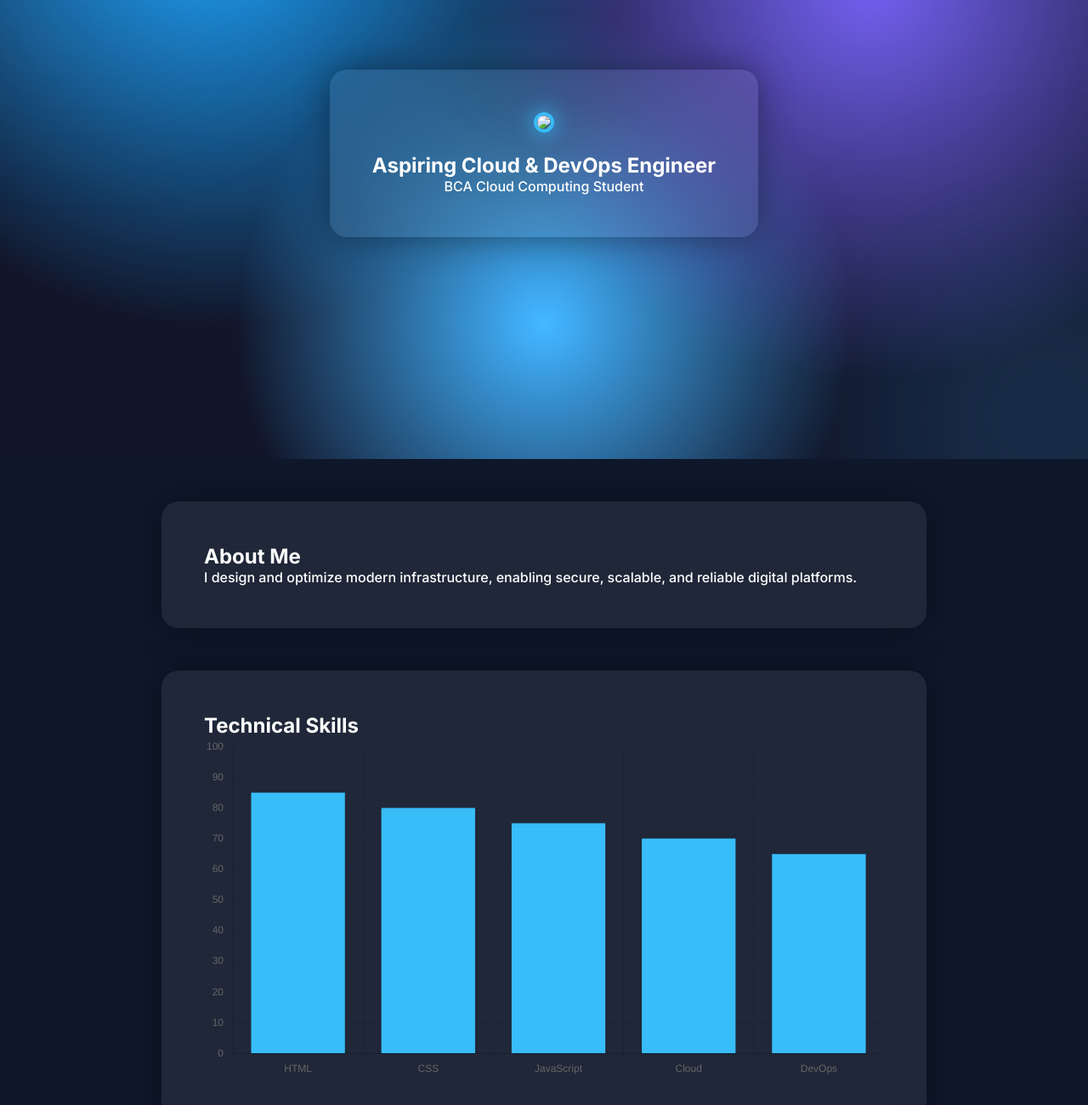
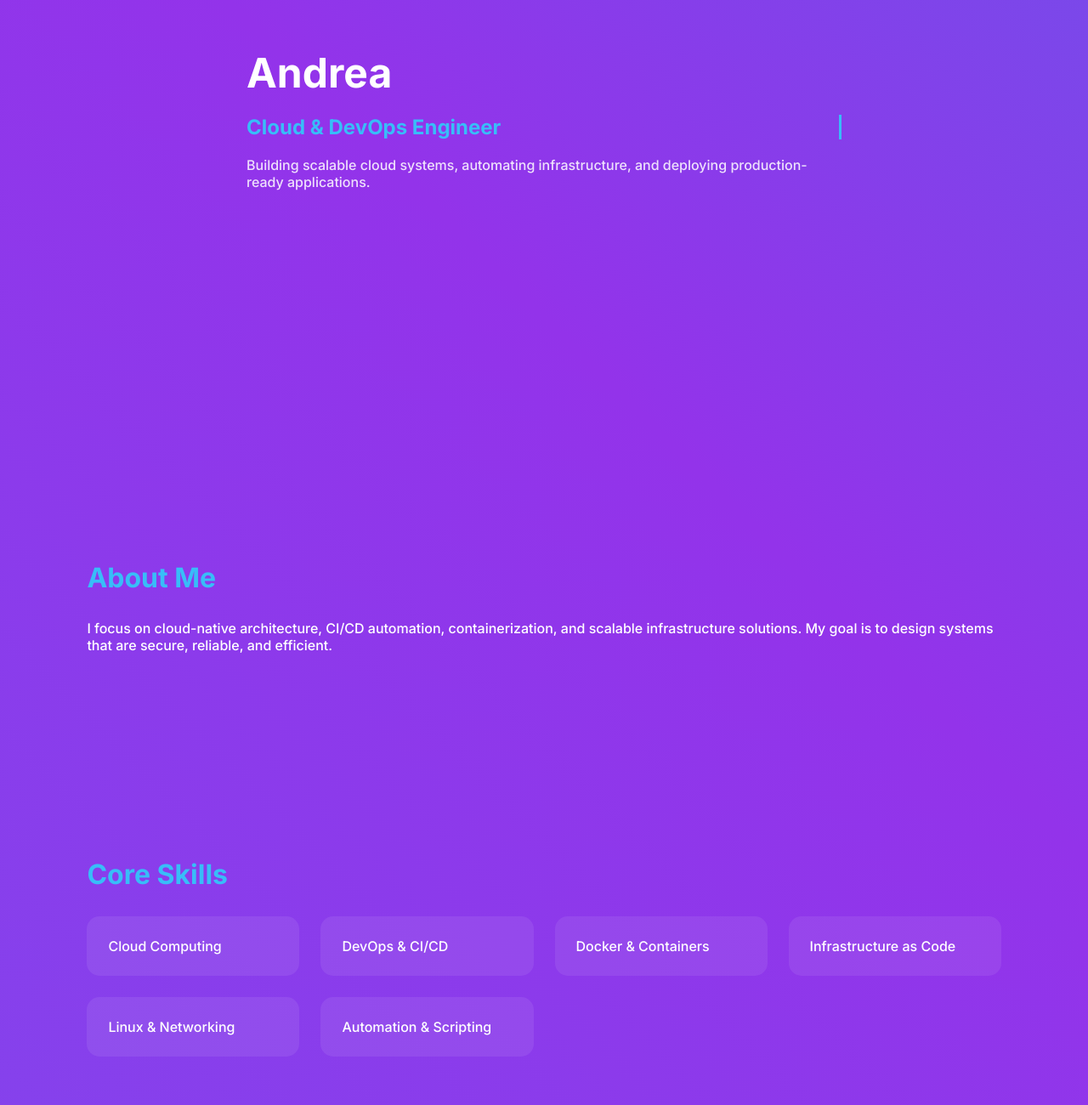
Before and after one commit to Andrea-Maria12/portfolio, a website: page index.html.html in a window 1280 px wide. Shown: the part 260-1560 px from the top of the page at 85% size. Drawn offline with nearby package versions, Linux system fonts and the light colour scheme.

Commit message:
Update index.html.html

```diff
--- a/index.html.html
+++ b/index.html.html
@@ -7,7 +7,6 @@
 
 <link href="https://fonts.googleapis.com/css2?family=Inter:wght@300;500;700&display=swap" rel="stylesheet">
 <script src="https://cdn.jsdelivr.net/npm/@supabase/supabase-js@2"></script>
-<script src="https://cdn.jsdelivr.net/npm/chart.js"></script>
 
 <style>
 *{
@@ -22,57 +21,41 @@ body{
 background:#0f172a;
 color:white;
 overflow-x:hidden;
-transition:0.4s;
 }
 
-/* ========= ANIMATED BACKGROUND ========= */
-.animated-bg{
+/* ===== Animated Gradient Background ===== */
+body::before{
+content:"";
 position:fixed;
-width:100%;
-height:100%;
-overflow:hidden;
+width:200%;
+height:200%;
+background:linear-gradient(45deg,#0ea5e9,#6366f1,#9333ea,#0ea5e9);
+background-size:400% 400%;
+animation:gradientShift 18s ease infinite;
 z-index:-2;
-background:radial-gradient(circle at 20% 20%, #0ea5e9, transparent 40%),
-radial-gradient(circle at 80% 30%, #6366f1, transparent 40%),
-radial-gradient(circle at 50% 80%, #38bdf8, transparent 40%),
-#0f172a;
-animation:moveBg 20s infinite alternate ease-in-out;
 }
 
-@keyframes moveBg{
-0%{filter:hue-rotate(0deg);}
-100%{filter:hue-rotate(40deg);}
+@keyframes gradientShift{
+0%{background-position:0% 50%;}
+50%{background-position:100% 50%;}
+100%{background-position:0% 50%;}
 }
 
-/* Floating Blobs */
-.blob{
-position:absolute;
-width:400px;
-height:400px;
-background:rgba(56,189,248,0.15);
-border-radius:50%;
-filter:blur(100px);
-animation:float 15s infinite alternate ease-in-out;
-}
-
-.blob:nth-child(1){top:-100px;left:-100px;}
-.blob:nth-child(2){bottom:-150px;right:-150px;animation-delay:5s;}
-
-@keyframes float{
-0%{transform:translateY(0px);}
-100%{transform:translateY(80px);}
-}
-
-/* ========= NAV ========= */
+/* ===== NAV ===== */
 nav{
 display:flex;
 justify-content:space-between;
-padding:20px 50px;
+align-items:center;
+padding:20px 8%;
 position:fixed;
 width:100%;
+background:rgba(15,23,42,0.7);
+backdrop-filter:blur(10px);
 z-index:1000;
-background:rgba(15,23,42,0.6);
-backdrop-filter:blur(10px);
+}
+
+nav h2{
+letter-spacing:2px;
 }
 
 nav ul{
@@ -80,103 +63,113 @@ display:flex;
 list-style:none;
 }
 
-nav ul li{margin-left:25px;}
+nav ul li{
+margin-left:30px;
+}
 
 nav ul li a{
+text-decoration:none;
 color:white;
-text-decoration:none;
-transition:0.3s;
 font-weight:500;
-}
-
-nav ul li a:hover{color:#38bdf8;}
-
-.toggle-mode{
-cursor:pointer;
-padding:6px 14px;
-border-radius:8px;
-background:#38bdf8;
-color:black;
-font-weight:600;
 transition:0.3s;
 }
 
-.toggle-mode:hover{
-transform:scale(1.05);
+nav ul li a:hover{
+color:#38bdf8;
 }
 
-/* ========= HERO ========= */
+/* ===== HERO ===== */
 .hero{
 height:100vh;
 display:flex;
 justify-content:center;
 align-items:center;
-padding-top:80px;
-text-align:center;
+padding:0 8%;
 }
 
-.glass{
-background:rgba(255,255,255,0.07);
-backdrop-filter:blur(20px);
-border-radius:20px;
-margin:50px auto;
-max-width:900px;
-padding:50px;
-box-shadow:0 0 40px rgba(0,0,0,0.4);
+.hero-content{
+max-width:700px;
+animation:fadeInUp 1.5s ease forwards;
+}
+
+.hero h1{
+font-size:48px;
+margin-bottom:20px;
+}
+
+.typing{
+color:#38bdf8;
+border-right:3px solid #38bdf8;
+white-space:nowrap;
+overflow:hidden;
+width:0;
+animation:typing 4s steps(40,end) forwards, blink 1s infinite;
+}
+
+@keyframes typing{
+to{width:100%;}
+}
+
+@keyframes blink{
+50%{border-color:transparent;}
+}
+
+@keyframes fadeInUp{
+from{opacity:0; transform:translateY(50px);}
+to{opacity:1; transform:translateY(0);}
+}
+
+/* ===== SECTIONS ===== */
+.section{
+padding:120px 8%;
 opacity:0;
-transform:translateY(40px);
+transform:translateX(-80px);
 transition:all 1s ease;
 }
 
-.glass.show{
+.section.show{
 opacity:1;
-transform:translateY(0);
+transform:translateX(0);
 }
 
-.profile-img{
-width:160px;
-border-radius:50%;
-margin-bottom:20px;
-border:4px solid #38bdf8;
-box-shadow:0 0 25px #38bdf8;
+.section h2{
+margin-bottom:30px;
+font-size:32px;
+color:#38bdf8;
 }
 
-/* ========= GRID ========= */
+/* ===== GRID CARDS ===== */
 .grid{
 display:grid;
-grid-template-columns:repeat(auto-fit,minmax(200px,1fr));
-gap:20px;
-margin-top:30px;
+grid-template-columns:repeat(auto-fit,minmax(250px,1fr));
+gap:25px;
 }
 
 .card{
-padding:20px;
-background:rgba(255,255,255,0.05);
-border-radius:12px;
+padding:25px;
+background:rgba(255,255,255,0.08);
+border-radius:15px;
 transition:0.4s;
-cursor:pointer;
 }
 
 .card:hover{
-background:#38bdf8;
-color:black;
-transform:translateY(-10px) scale(1.05);
-box-shadow:0 0 20px #38bdf8;
+background:white;
+color:#0f172a;
+transform:translateY(-10px);
 }
 
-/* ========= FORM ========= */
+/* ===== CONTACT FORM ===== */
 form{
 display:flex;
 flex-direction:column;
 gap:15px;
-margin-top:30px;
+max-width:500px;
 }
 
 input,textarea{
 padding:12px;
 border:none;
 border-radius:8px;
-outline:none;
 }
 
 button{
@@ -194,7 +187,12 @@ background:white;
 color:black;
 }
 
-/* ========= SCROLL BAR ========= */
+#status{
+margin-top:15px;
+font-weight:500;
+}
+
+/* ===== SCROLL BAR ===== */
 #scrollIndicator{
 position:fixed;
 top:0;
@@ -209,11 +207,6 @@ z-index:2000;
 
 <body>
 
-<div class="animated-bg">
-<div class="blob"></div>
-<div class="blob"></div>
-</div>
-
 <div id="scrollIndicator"></div>
 
 <nav>
@@ -221,114 +214,106 @@ z-index:2000;
 <ul>
 <li><a href="#about">About</a></li>
 <li><a href="#skills">Skills</a></li>
-<li><a href="#journey">Journey</a></li>
 <li><a href="#projects">Projects</a></li>
-<li><a href="#feedback">Contact</a></li>
+<li><a href="#contact">Contact</a></li>
 </ul>
-<span class="toggle-mode">Toggle Mode</span>
 </nav>
 
 <section class="hero">
-<div class="glass">
-<img src="IMG_20260118_170308.jpg.jpeg" class="profile-img">
-<h1>Aspiring Cloud & DevOps Engineer</h1>
-<p>BCA Cloud Computing Student</p>
+<div class="hero-content">
+<h1>Andrea</h1>
+<h2 class="typing">Cloud & DevOps Engineer</h2>
+<p style="margin-top:20px;opacity:0.85;">
+Building scalable cloud systems, automating infrastructure,
+and deploying production-ready applications.
+</p>
 </div>
 </section>
 
-<section id="about" class="glass">
+<section id="about" class="section">
 <h2>About Me</h2>
-<p>I design and optimize modern infrastructure, enabling secure, scalable, and reliable digital platforms.</p>
+<p>
+I focus on cloud-native architecture, CI/CD automation,
+containerization, and scalable infrastructure solutions.
+My goal is to design systems that are secure, reliable, and efficient.
+</p>
 </section>
 
-<section id="skills" class="glass">
-<h2>Technical Skills</h2>
-<canvas id="skillsChart"></canvas>
-</section>
-
-<section id="journey" class="glass">
-<h2>Professional Journey</h2>
+<section id="skills" class="section">
+<h2>Core Skills</h2>
 <div class="grid">
-<div class="card">Started Learning Programming</div>
-<div class="card">Built First Website</div>
-<div class="card">Completed Certifications</div>
-<div class="card">Working on Real Projects</div>
+<div class="card">Cloud Computing</div>
+<div class="card">DevOps & CI/CD</div>
+<div class="card">Docker & Containers</div>
+<div class="card">Infrastructure as Code</div>
+<div class="card">Linux & Networking</div>
+<div class="card">Automation & Scripting</div>
 </div>
 </section>
 
-<section id="projects" class="glass">
+<section id="projects" class="section">
 <h2>Projects</h2>
-<div class="card">Modern Responsive Website</div>
+<div class="grid">
+<div class="card">Scalable Web Application Deployment</div>
 <div class="card">CI/CD Pipeline Automation</div>
-<div class="card">Dockerized Apps on AWS</div>
+<div class="card">Containerized Microservices Architecture</div>
+</div>
 </section>
 
-<section id="feedback" class="glass">
-<h2>Feedback</h2>
-<form id="feedbackForm">
+<section id="contact" class="section">
+<h2>Contact</h2>
+
+<form id="contactForm">
 <input type="text" id="name" placeholder="Your Name" required>
 <input type="email" id="email" placeholder="Your Email" required>
-<textarea rows="5" id="message" placeholder="Your Feedback" required></textarea>
-<button type="submit">Submit Feedback</button>
+<textarea rows="5" id="message" placeholder="Your Message" required></textarea>
+<button type="submit">Send Message</button>
 </form>
+
 <div id="status"></div>
+
 </section>
 
 <script>
 document.addEventListener("DOMContentLoaded",()=>{
 
+/* ===== SUPABASE CONFIG ===== */
 const supabaseUrl="https://dvcxlaktcrvsptnttpjf.supabase.co";
 const supabaseKey="eyJhbGciOiJIUzI1NiIsInR5cCI6IkpXVCJ9.eyJpc3MiOiJzdXBhYmFzZSIsInJlZiI6ImR2Y3hsYWt0Y3J2c3B0bnR0cGpmIiwicm9sZSI6ImFub24iLCJpYXQiOjE3NzE5ODU4NjEsImV4cCI6MjA4NzU2MTg2MX0.YmDoRmE32vOXGVuDECHj9Hs25xiX21d0-ySj26W5Soo";
-const supabaseClient=window.supabase.createClient(supabaseUrl,supabaseKey);
+const supabase=window.supabase.createClient(supabaseUrl,supabaseKey);
 
-const form=document.getElementById("feedbackForm");
+const form=document.getElementById("contactForm");
 const status=document.getElementById("status");
 
 form.addEventListener("submit",async(e)=>{
 e.preventDefault();
-const name=name.value;
-const email=email.value;
-const message=message.value;
 
-const {error}=await supabaseClient.from("feedback").insert([{name,email,message}]);
+const name=document.getElementById("name").value.trim();
+const email=document.getElementById("email").value.trim();
+const message=document.getElementById("message").value.trim();
+
+status.textContent="Sending...";
+status.style.color="#38bdf8";
+
+const {error}=await supabase
+.from("feedback")
+.insert([{name,email,message}]);
 
 if(error){
-status.textContent=error.message;
+status.textContent="Error: "+error.message;
 status.style.color="red";
 }else{
-status.textContent="Feedback submitted successfully!";
-status.style.color="#00ffd5";
+status.textContent="Message sent successfully!";
+status.style.color="#00ffcc";
 form.reset();
 }
 });
 
-/* Scroll indicator */
+/* Scroll Indicator */
 window.addEventListener("scroll",()=>{
 const scrollIndicator=document.getElementById("scrollIndicator");
 const docHeight=document.body.scrollHeight-window.innerHeight;
 scrollIndicator.style.width=(window.scrollY/docHeight*100)+"%";
-});
-
-/* Toggle mode */
-document.querySelector(".toggle-mode").addEventListener("click",()=>{
-document.body.classList.toggle("dark-mode");
-});
-
-/* Skills Chart */
-new Chart(document.getElementById("skillsChart"),{
-type:"bar",
-data:{
-labels:["HTML","CSS","JavaScript","Cloud","DevOps"],
-datasets:[{
-data:[85,80,75,70,65],
-backgroundColor:"#38bdf8"
-}]
-},
-options:{
-responsive:true,
-plugins:{legend:{display:false}},
-scales:{y:{beginAtZero:true,max:100}}
-}
 });
 
 /* Reveal Animation */
@@ -340,8 +325,8 @@ entry.target.classList.add("show");
 });
 },{threshold:0.2});
 
-document.querySelectorAll(".glass").forEach(el=>{
-observer.observe(el);
+document.querySelectorAll(".section").forEach(section=>{
+observer.observe(section);
 });
 
 });
```
